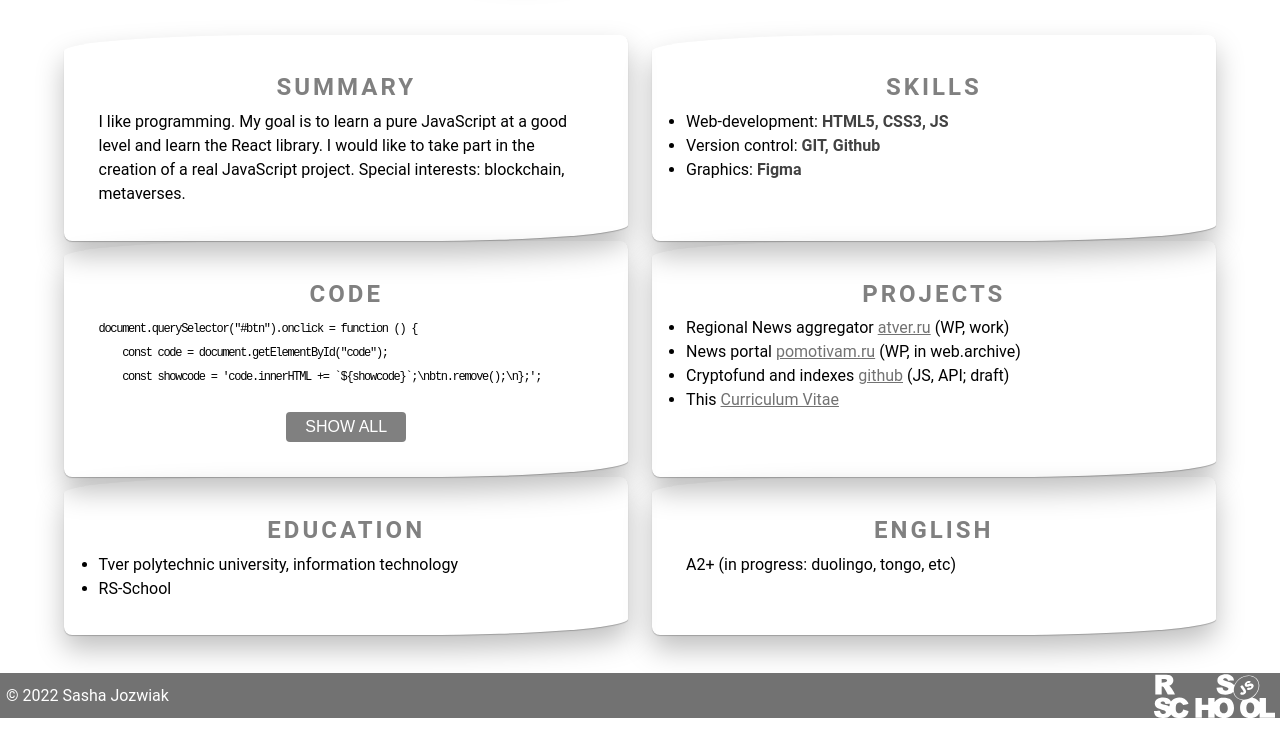
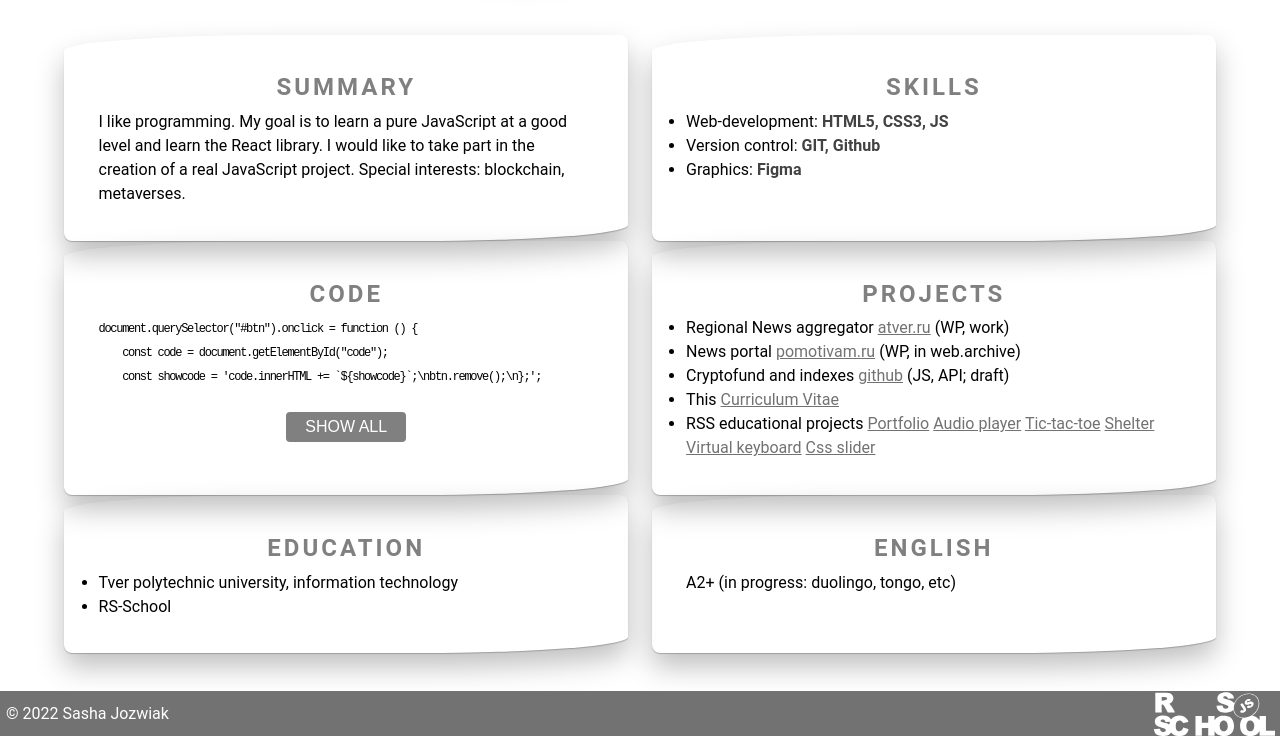
Before and after one commit to SashaJozwiak/-1-rsschool-cv, a plain HTML site: page index.html in a window 1280 px wide. Shown: the part 493-1229 px from the top of the page. Drawn offline with Linux system fonts and the light colour scheme.

Commit message:
fix: add some projects

```diff
--- a/index.html
+++ b/index.html
@@ -122,6 +122,14 @@
               (JS, API; draft)
             </li>
             <li>This <a target="_blank" href="#">Curriculum Vitae</a></li>
+            <li>RSS educational projects
+              <a target="_blank" href="https://rolling-scopes-school.github.io/sashajozwiak-JSFEPRESCHOOL/portfolio/">Portfolio</a>
+              <a target="_blank" href="https://rolling-scopes-school.github.io/sashajozwiak-JSFEPRESCHOOL/js30-audio-player/">Audio player</a>
+              <a target="_blank" href="https://rolling-scopes-school.github.io/sashajozwiak-JSFEPRESCHOOL/js30-tic-tac-toe/">Tic-tac-toe</a>
+              <a target="_blank" href="https://rolling-scopes-school.github.io/sashajozwiak-JSFE2022Q1/shelter/pages/main/">Shelter</a>
+              <a target="_blank" href="https://sashajozwiak.github.io/virtual-keyboard/">Virtual keyboard</a>
+              <a target="_blank" href="https://sashajozwiak.github.io/cssMemSlider/cssMemSlider/">Css slider</a>
+            </li>
           </ul>
         </section>
 
```
